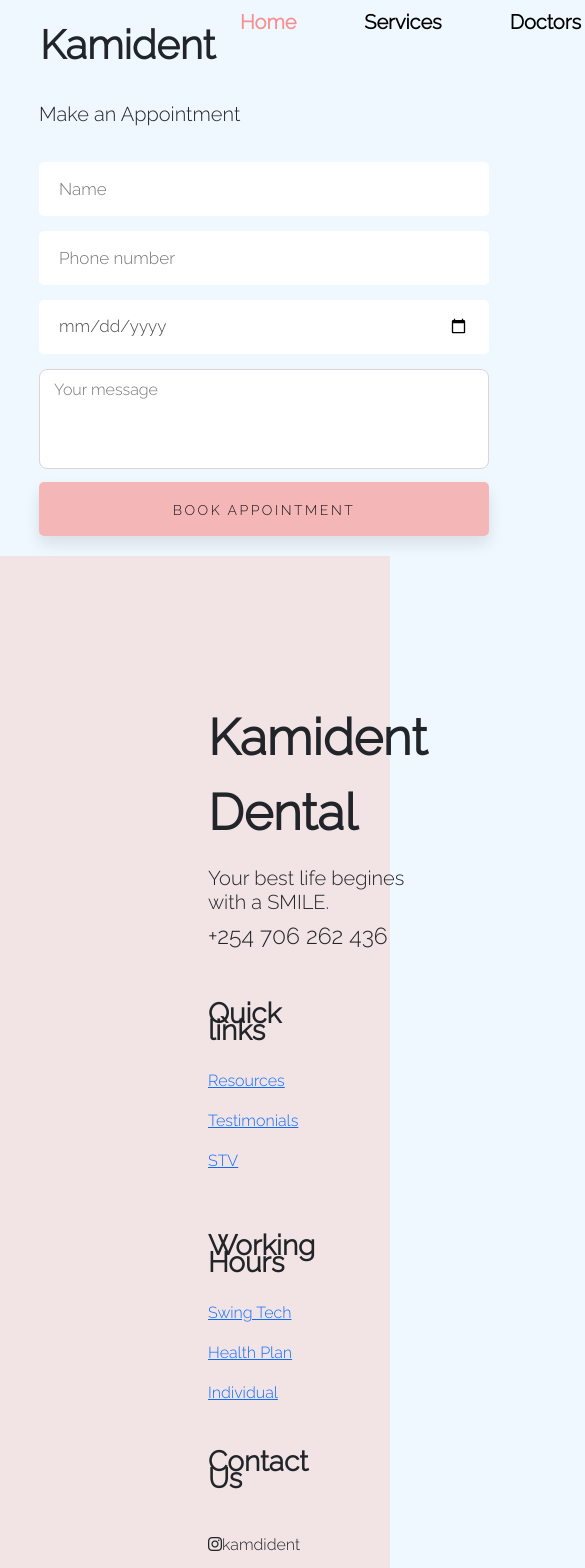
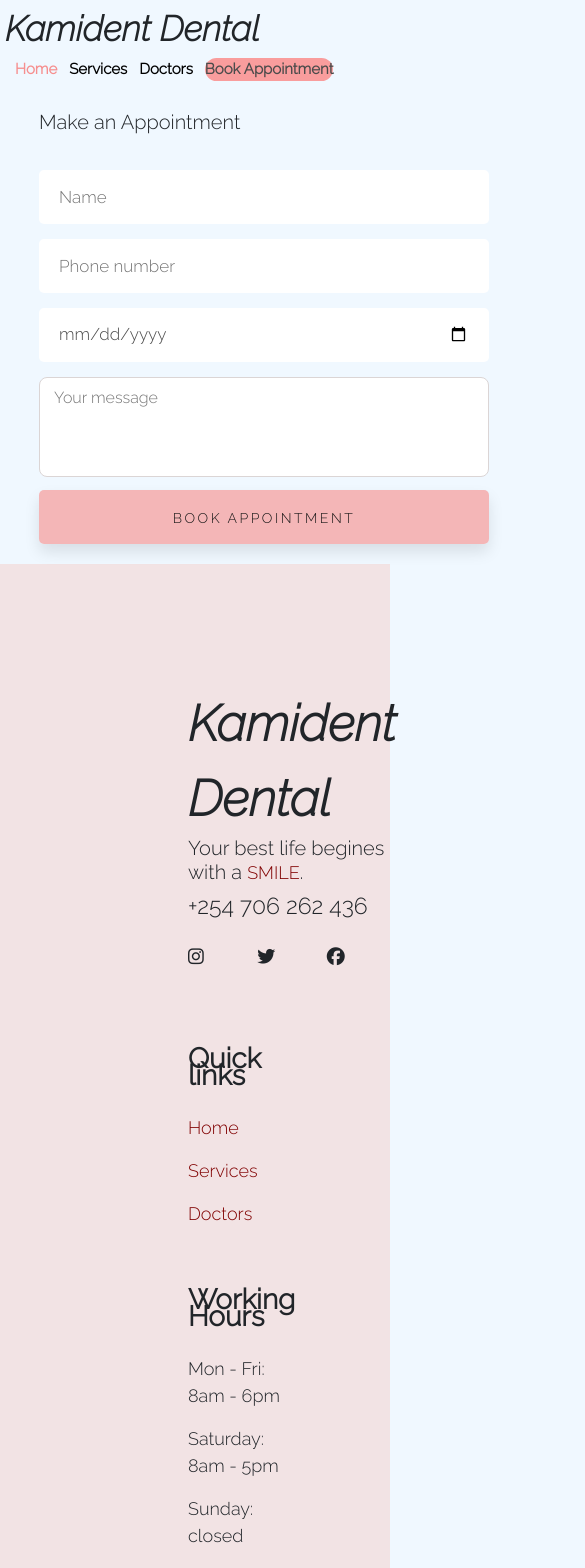
Before and after one commit to k-kuria-schoolwork/kamident, a React (Create React App) app: page /blog in a window 390 px wide. Shown: the top 1568 px of the page, 585 px wide, since content can reach past the window. Built offline with nearby package versions, Linux system fonts and the light colour scheme.

Commit message:
modified the responsiveness of the website for various forms

```diff
--- a/package.json
+++ b/package.json
@@ -3,6 +3,7 @@
   "version": "0.1.0",
   "private": true,
   "dependencies": {
+    "@emailjs/browser": "^3.11.0",
     "@testing-library/jest-dom": "^5.16.5",
     "@testing-library/react": "^13.4.0",
     "@testing-library/user-event": "^13.5.0",
--- a/src/App.css
+++ b/src/App.css
@@ -21,7 +21,7 @@ header{
   height: 90px;
 }
 .logo h2{
-  width: 120px;
+  /* width: 120px; */
   margin-top: 8px;
   font-size: 40px;
   font-weight: bolder;
@@ -45,14 +45,14 @@ nav ul a{
   margin: 0 2px;
   font-weight: 600;
   font-size: 20px;
-  padding: 8px 18px;
+  padding: 8px 10px;
   transition: 0.2s;
   border-radius: 30px;
-  margin-left: 30px;
+  margin-left: 25px;
   transition: all 0.3s ease 0s;
   cursor: pointer;
 }
-nav ul a::after {
+/* nav ul a::after {
   content: '';
   position: absolute;
   width: 100%;
@@ -63,17 +63,28 @@ nav ul a::after {
   background-color: rgb(243, 156, 156);
   transform-origin: bottom right;
   transition: transform 0.25s ease-out;
-}
-nav ul a:hover::after {
-  transform: scaleX(1);
-  transform-origin: bottom left;
+} */
+nav ul a:hover {
+  color: rgb(242, 92, 92);
+  box-shadow: 0px 5px 2px rgb(0, 0, 0);
+  transform: translateY(-2px);
 }
 
 nav ul a.active{
   color: rgb(246, 143, 143);
 }
+nav ul a.active:hover{
+  color: rgb(0, 0, 0);
+}
 nav ul a.active2{
+  background-color: rgb(249, 157, 157);
+  color: #4B4B4B;
+}
+nav ul a.active2:hover{
   background-color: rgb(243, 156, 156);
+  box-shadow: 0px 14px 10px rgba(0, 0, 0, 0.661);
+  color: #000000;
+  transform: translateY(-2px);
 }
 .hamburger{
   display: none;
@@ -390,15 +401,19 @@ align-items: center;
   width: 74%;
 }
 .footer{
-  background-color: rgba(243, 225, 225, 0.878);
   margin-top: 5%;
+  /* width: 100%; */
 }
 .section_padding{
-  padding:4rem 13rem
+  padding:30px ;
+  background-color: rgba(243, 225, 225, 0.878);
+
 }
 .sb_footer{
+  flex-direction: column;
   display: flex;
-  flex-direction: column;
+  justify-content: space-between;
+  align-items: center;
 }
 .sb_footer-links{
   display: flex;
@@ -407,6 +422,7 @@ align-items: center;
   flex-direction: row;
   flex-wrap: wrap;
   width: 100%;
+  padding: 4px 158px;
   text-align: left;
   margin-bottom: 2rem;
 }
@@ -417,8 +433,16 @@ align-items: center;
   justify-content: flex-start;
   flex-direction: column;
 }
+.sb_footer-link_div a {
+  color:maroon;
+  text-decoration: none;
+}
+.sb_footer-link_div a:hover {
+  text-decoration: underline;
+  color: black;
+}
 .socialmedia {
-  display: block;
+  display: flex;
   flex-direction: row;
   margin-right: 10px;
 
@@ -436,6 +460,9 @@ align-items: center;
   margin-bottom: 30px;
   font-weight: 600;
 }
+.sb_footer-link_div p{
+  font-size: 18px;
+}
 .sb_footer-below{
   display: flex;
   flex-direction: row;
@@ -445,57 +472,10 @@ align-items: center;
 .sb_footer-copyright{
   font-size: 15px;
   line-height: 15px;
-  margin-left: 35%;
 }
-
-
-
-
-
-
-
-
-
-
-
-
-
-
-
-
-
-
-@media (max-width: 1129px) {
-  .servicebody3 {
-      flex-flow: row wrap;
-  }
-  .servicebody3 img{
-    display: block;
-    order: 1;
-    width: 180%;
-    height: 200px;
-  }
-
-  .servicebody3 .content{
-    display: block;
-    order: 2;
-    width: 100%;
-
-  }
-  nav {
-    display: block;
-    order: 1;
-  }
-}
-@media  screen and (max-width: 550px) {
-  .sb_footer-links div{
-    margin: 1rem 0;
-  }
-  .sb_footer-below{
-    flex-direction: column;
-    justify-content: left;
-  }
-
+.footspan{
+  color: maroon;
+  font-size: 18px; ;
 }
 
 
@@ -547,22 +527,118 @@ align-items: center;
 
 
 
+@media (max-width: 1129px) {
+  .servicebody3 {
+      flex-flow: row wrap;
+  }
+  .servicebody3 img{
+    display: block;
+    order: 1;
+    width: 180%;
+    height: 300px;
+  }
+
+  .servicebody3 .content{
+    display: block;
+    order: 2;
+    width: 100%;
+
+  }
+  nav {
+    display: block;
+    order: 1;
+  }
+  header{
+    display: block;
+    margin-bottom: 7%;
+
+  }
+  nav ul a:hover {
+    color: rgb(242, 92, 92);
+    box-shadow: 0px 5px 2px rgb(0, 0, 0);
+  }
+
+
+}
+
+@media  screen and (max-width: 450px) and (max-width: 1124px) {
+  .servicetext{
+    justify-content: center;
+    text-align: center;
+    padding: 8%;
+    left: 30%;
+    top: 25%;
+  }
+  nav ul a:hover {
+    color: rgb(242, 92, 92);
+    box-shadow: 0px 2px 1px rgb(0, 0, 0);
+  }
+
+}
 
 
 
-
-
-
-
-
-
-@media (min-width: 768px) and (max-width: 1024px) {
-  .column {
-      width: 50%;
+@media  screen and (max-width: 450px) {
+  .sb_footer-links div{
+    margin: 1rem 0;
+  }
+  .sb_footer-below{
+    flex-direction: column;
+    justify-content: left;
+  }
+  nav ul a:hover {
+    color: rgb(0, 0, 0);
+    /* box-shadow: 0px 2px 1px rgb(0, 0, 0); */
+  }
+  .servicewraper a{
+    font-size: 10px;
+    padding: 3px 2px;
+  }
+  .logo h2{
+    font-size: 35px;
+  }
+  nav ul a{
+    font-size: 15px;
+    margin-left: 10px;
+    padding: 0;
+  }
+  nav ul{
+    padding: 0;
+  }
+  header{
+    padding: 0;
+    margin-left: 5px;
+    margin-bottom: 1%;
+  }
+  .hometext h2{
+    font-size: 35px;
+  }
+  .homespan{
+    font-size: 40px;
+  }
+  .homeimage{
+    width: 140%;
+    height: 0%;
+  }
+  .home2 img{
+    max-width: 350px;
+  }
+  .hometextbox h2{
+    font-size: 30px;
+  }
+  .homeheader{
+    margin-left: 4%;
+  }
+  .homeheader h2{
+    font-size: 27px;
+  }
+  .homeheader h5{
+    font-size: 17px;
+  }
+  .card-title{
+    font-size: 18px;
+  }
+  .card-group img{
+    width: 120%;
   }
 }
-@media (min-width: 1025px) {
-  .column {
-      width: 25%;
-  }
-}
--- a/src/App.js
+++ b/src/App.js
@@ -14,9 +14,32 @@ import Doctors from './components/Doctors';
 import DentalCrown from './components/DentalCrown';
 import Footer from './components/Footer';
 import BookAppointment from './components/BookAppointment';
+import DoctorDetails from './components/DoctorDetails';
+
+function App() {
 
 
-function App() {
+  const data = [
+    {
+      title: "doctor1",
+      description: "This is the first doctor"
+    },
+    {
+      title: "doctor2",
+      description: "This is the second doctor"
+    },
+    {
+      title: "doctor3",
+      description: "This is the third doctor"
+    },
+    {
+      title: "doctor3",
+      description: "This is the fourth doctor"
+    },
+
+  ]
+
+
   return (
     <div className="App">
       <NavBar />
@@ -32,7 +55,10 @@ function App() {
         </Route>
         <Route path='/blog' element={<Blog />}></Route>
         <Route path='/about' element={<About />}></Route>
-        <Route path='/doctors' element={<Doctors />}></Route>
+        <Route   path='/doctors' element={<Doctors />}>
+        </Route>
+        <Route  path='/doctors/:userId' element={<DoctorDetails />}></Route>
+
         <Route path='services/appointmentbooking' element={<BookAppointment />}></Route>
 
       </Routes>
--- a/src/components/BookAppointment.js
+++ b/src/components/BookAppointment.js
@@ -1,10 +1,28 @@
-import React from 'react'
+import React,{useRef} from 'react'
+import emailjs from '@emailjs/browser';
 
 function BookAppointment() {
+const form = useRef()
+
+const sendEmail = (e) => {
+  e.preventDefault()
+
+  emailjs.sendForm('service_fx02hl6', 'template_rs0rjis', form.current, 'QHjfvohYmK-wX_pdK')
+  .then((result) => {
+      console.log(result.text);
+      alert("watagwan")
+  }, (error) => {
+      console.log(error.text);
+      alert("weee msee rada kwani")
+
+  });
+   e.target.reset()
+}
+
+
+
   return (
     <div className='bigdaddycont'>
-
-
     <div className='servicebody3'>
       <div className='column content'>
         <div className='contentcontainer'>
@@ -12,12 +30,13 @@ function BookAppointment() {
         <section>
         <h5>Book with us today</h5>
 
-          <form id="consultation-form" class="feed-form" action="#">
-            <input required="" placeholder="Name" type="text"/>
-            <input name="phone" required="" placeholder="Phone number"/>
-            <input name="data" id="data" type="date" class="infos"/>
-            <textarea placeholder="Your message"></textarea>
-            <button class="button_submit">Book Appointment</button>
+          <form ref={form} onSubmit ={sendEmail} id="consultation-form" class="feed-form" action="#">
+            <input name="user_name" required="" placeholder="Name" type="text"/>
+            <input name="user_phone" required="" placeholder="Phone number"/>
+            <input name="user_email" required="" placeholder="Email" type="email"/>
+            <input name="date" id="data" type="date" class="infos"/>
+            <textarea name='message' placeholder="Your message"></textarea>
+            <button type='submit' value="send" class="button_submit">Book Appointment</button>
           </form>
         </section>
 
--- /dev/null
+++ b/src/components/DoctorDetails.js
@@ -0,0 +1,15 @@
+import React from 'react'
+import { useParams } from 'react-router-dom'
+
+
+function DoctorDetails() {
+    const params = useParams()
+    const userId = params.userId
+  return (
+    <div>
+      Details of Doctor{userId}
+    </div>
+  )
+}
+
+export default DoctorDetails
--- a/src/components/Doctors.js
+++ b/src/components/Doctors.js
@@ -1,6 +1,7 @@
 import React from 'react'
+import { Link, Outlet } from 'react-router-dom'
 
-function Doctors() {
+function Doctors({data}) {
   return (
     <div>
       <div className='bigdaddycont'>
@@ -16,11 +17,12 @@ function Doctors() {
         <div className='doctorsbody'>
         <div class="row row-cols-1 row-cols-md-3 g-3">
   <div class="col">
-    <div class="card">
+    <div data={data} class="card">
       <img src='../images/doctor2.jpg'  class="card-img-top" alt="..."/>
       <div class="card-body">
         <h3 class="card-title">Dr.Anne Mutwe</h3>
         <p class="card-text">DENTAL ASSISTANT</p>
+        <Link to='/doctors/:userId'>View more</Link>
       </div>
     </div>
   </div>
@@ -30,6 +32,7 @@ function Doctors() {
       <div class="card-body">
         <h3 class="card-title">Dr.Eunice Njoki</h3>
         <p class="card-text">ORTHODONTIST</p>
+        <Link to='/doctors/:userId'>View more</Link>
       </div>
     </div>
   </div>
@@ -39,6 +42,7 @@ function Doctors() {
       <div class="card-body">
         <h3 class="card-title">Dr.Jackson Mutwe</h3>
         <p class="card-text">DENTAL ASSISTANT</p>
+        <Link to='/doctors/:userId'>View more</Link>
       </div>
     </div>
   </div>
@@ -48,6 +52,7 @@ function Doctors() {
       <div class="card-body">
         <h3 class="card-title">Dr.Keffin Omunyala</h3>
         <p class="card-text">GENERAL DENTIST</p>
+        <Link to='/doctors/:userId'>View more</Link>
       </div>
     </div>
   </div>
--- a/src/components/Footer.js
+++ b/src/components/Footer.js
@@ -11,42 +11,43 @@ function Footer() {
             </div>
                  </div>
             <div className='sb_footer-link_div'>
-            <p className='mambokubwa'><h7>Kamident Dental</h7></p>
-                <h5>Your best life begines with a SMILE.</h5>
+            <i><h7 className='mambokubwa'>Kamident Dental</h7></i>
+                <h5>Your best life begines with a <span className='footspan'>SMILE</span>.</h5>
                 <h3>+254 706 262 436</h3>
+                <div className='socialmedia'>
+                    <p><i class="fa-brands fa-instagram"></i></p>
+                    <p><i class="fa-brands fa-twitter"></i></p>
+                    <p><i class="fa-brands fa-facebook"></i></p>
+                </div>
             </div>
 
             <div>
       <div className='sb_footer-link_div'>
             <h6>Quick links</h6>
-            <a href='/resources'>
-                <p>Resources</p>
+            <a href='/'>
+                <p>Home</p>
             </a>
-            <a href='/resources'>
-                <p>Testimonials</p>
-            </a> <a href='/resources'>
-                <p>STV</p>
+            <a href='/services'>
+                <p>Services</p>
+            </a> <a href='/doctors'>
+                <p>Doctors</p>
             </a>
             </div>
       </div>
 
         <div className='sb_footer-link_div'>
             <h6>Working Hours</h6>
-            <a href='/employer'>
-                <p>Swing Tech</p>
-            </a>
-            <a href='/healthplan'>
-                <p>Health Plan</p>
-            </a> <a href='/individual'>
-                <p>Individual</p>
-            </a>
+                <p>Mon - Fri: 8am - 6pm</p>
+                <p>Saturday: 8am - 5pm</p>
+                <p>Sunday: closed</p>
         </div>
 
 
 
         <div className='sb_footer-link_div'>
             <h6>Contact Us</h6>
-                <div className='socialmedia'>
+
+                <div className='socialmediaa'>
                     <p><i class="fa-brands fa-instagram"><h7>kamdident</h7></i></p>
                     <p><i class="fa-brands fa-twitter"><h7>kamdident</h7></i></p>
                     <p><i class="fa-brands fa-facebook"><h7>kamdident</h7></i></p>
@@ -57,7 +58,7 @@ function Footer() {
 
         <div className='sb_footer-below'>
             <div className='sb_footer-copyright'>
-                <p>CodeInn. All rights reserved</p>
+                <p>copyright <span className='footspan'>Kamident Dental</span>. All rights reserved</p>
             </div>
 
         </div>
--- a/src/components/Home.js
+++ b/src/components/Home.js
@@ -4,7 +4,7 @@ import { useNavigate } from 'react-router-dom';
 function Home() {
     const navigate = useNavigate()
   return (
-    <div className='bigdaddycont'>
+    <div >
 
         <div>
         <img className='homeimage' src='https://www.findlaw.com/injury/medical-malpractice/can-i-sue-my-dentist/_jcr_content/pg/articleHeading/imageInLine.coreimg.jpeg/1589569975382.jpeg' alt='homeforo'></img>
@@ -36,21 +36,21 @@ function Home() {
     <img src="https://media.istockphoto.com/id/1186140156/photo/girl-receiving-dental-care.jpg?s=612x612&w=0&k=20&c=Tf_24tfMh8Y4sDTUsmVq9hBtzXee2qjICBbpy0XGIqg=" class="card-img-top" alt="..."/>
     <div class="card-body">
       <h2 class="card-title">Teeth whitening</h2>
-      <p class="card-text">We offer a very effective way of lightening the natural colour of your teeth without removing  .</p>
+      <p class="card-text">.</p>
     </div>
   </div>
   <div class="card1">
     <img src="https://hendforddentalpractice.co.uk/wp-content/uploads/2020/05/AdobeStock_265678112-scaled.jpeg" class="card-img-top" alt="..."/>
     <div class="card-body">
       <h2 class="card-title">Teeth extraction</h2>
-      <p class="card-text">This card has supporting text below as a natural lead-in to additional content.</p>
+      <p class="card-text"></p>
     </div>
   </div>
   <div class="card2">
     <img src="https://www.webb-orthodontics.com/wp-content/uploads/2021/10/Difference-Between-a-Dentist-and-an-Orthodontist-in-Charlotte.jpg" class="card-img-top" alt="..."/>
     <div class="card-body">
       <h2 class="card-title">Implant braces</h2>
-      <p class="card-text">This is a wider card with supporting text below as a natural lead-in to additional content.</p>
+      <p class="card-text"></p>
     </div>
   </div>
 </div>
--- a/src/components/NavBar.js
+++ b/src/components/NavBar.js
@@ -7,7 +7,7 @@ function NavBar() {
     <div>
         <header>
             <div className='logo'>
-                <h2>Kamident </h2>
+                <i><h2>Kamident Dental</h2></i>
             </div>
             <input type='checkbox' className='nav_check' hidden></input>
             <nav>
@@ -20,8 +20,6 @@ function NavBar() {
                         <Link to='/services'>Services</Link>
 
                         <Link to='/doctors'>Doctors</Link>
-
-                        <Link to='/blog'>Blog</Link>
 
                         <Link className='active2' to='/services/appointmentbooking'>Book Appointment</Link>
 
--- a/src/components/Services.js
+++ b/src/components/Services.js
@@ -1,10 +1,8 @@
 import React from 'react'
 import { Link, Outlet } from 'react-router-dom'
-import { useNavigate } from 'react-router-dom';
 
 
 function Services() {
-  const navigate = useNavigate()
 
   const navLinkStyles = ({ isActive }) => {
     return {
```
Also changed, not shown: 1 other file (tests, documents, lock files or other folders).
